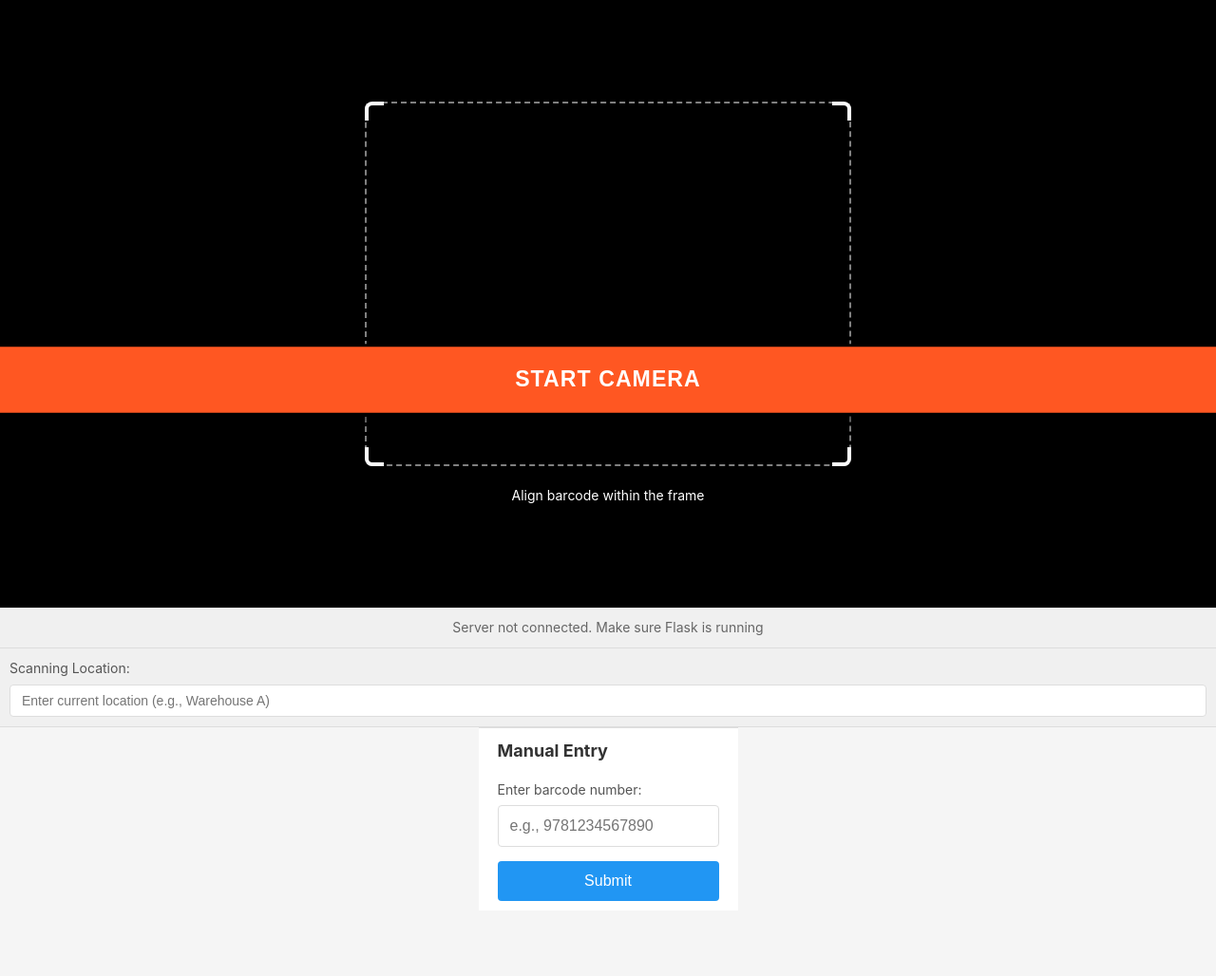
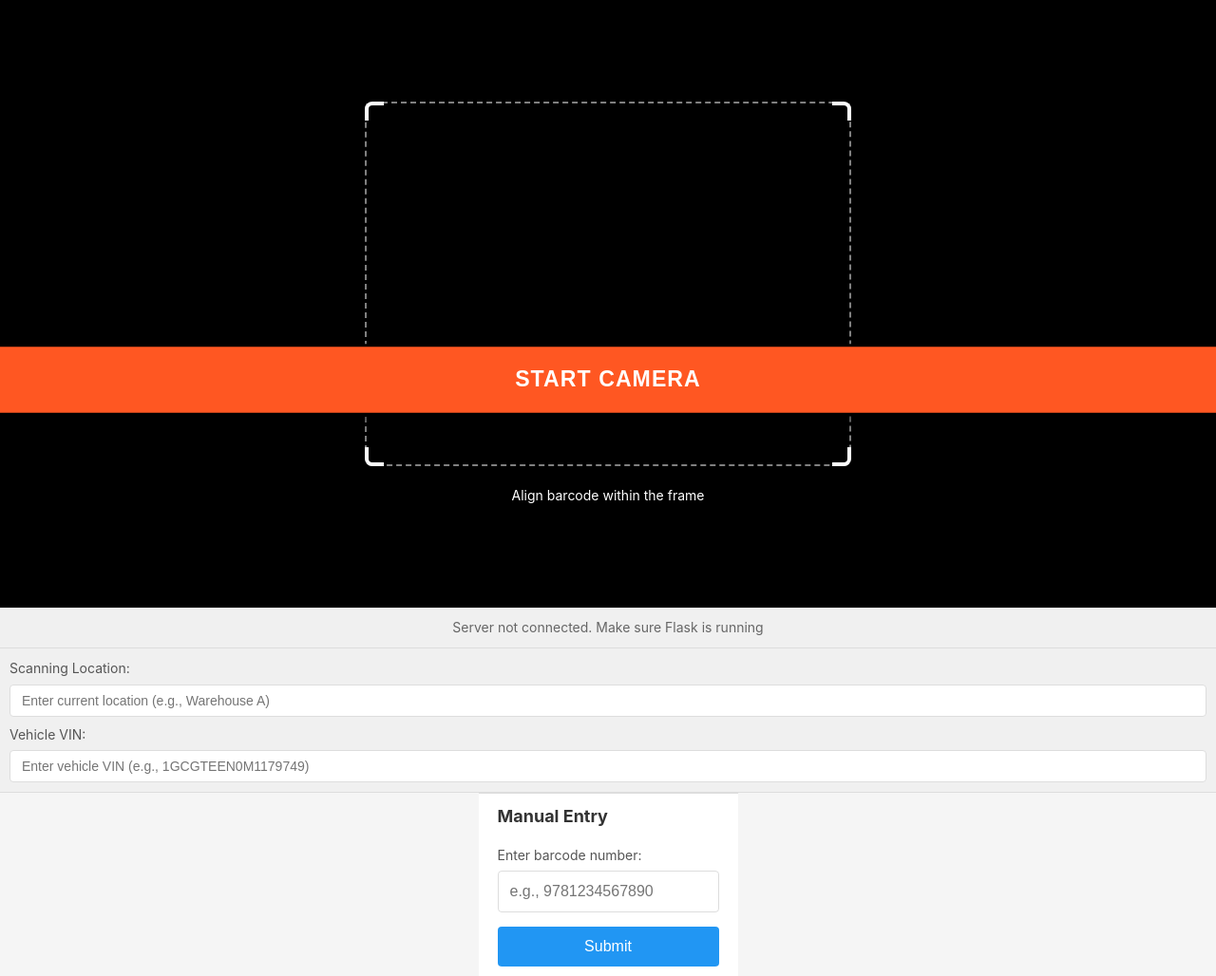
Before and after one commit to PconnorsUWO/Barcode-Reader, a plain HTML site: page index.html in a window 1280 px wide. Shown: the whole page at 95% size. Before the commit the page ends 959 px from the top, so only its background shows below. Drawn offline with Linux system fonts and the light colour scheme; no server answers.

Commit message:
forgot these two

```diff
--- a/index.html
+++ b/index.html
@@ -48,6 +48,10 @@
         <label for="location-input">Scanning Location:</label>
         <input type="text" id="location-input" placeholder="Enter current location (e.g., Warehouse A)">
       </div>
+      <div class="input-group location-input-group">
+        <label for="vin-input">Vehicle VIN:</label>
+        <input type="text" id="vin-input" placeholder="Enter vehicle VIN (e.g., 1GCGTEEN0M1179749)">
+      </div>
     </div>
 
     <!-- Error messages -->
--- a/src/css/styles.css
+++ b/src/css/styles.css
@@ -273,7 +273,11 @@ input[type="text"]:focus {
 }
 
 .location-input-group {
-  margin-bottom: 0;
+  margin-bottom: 8px;  /* Added to create spacing between fields */
+}
+
+.location-input-group:last-child {
+  margin-bottom: 0;  /* Remove margin from last item */
 }
 
 .location-input-group input {
```
